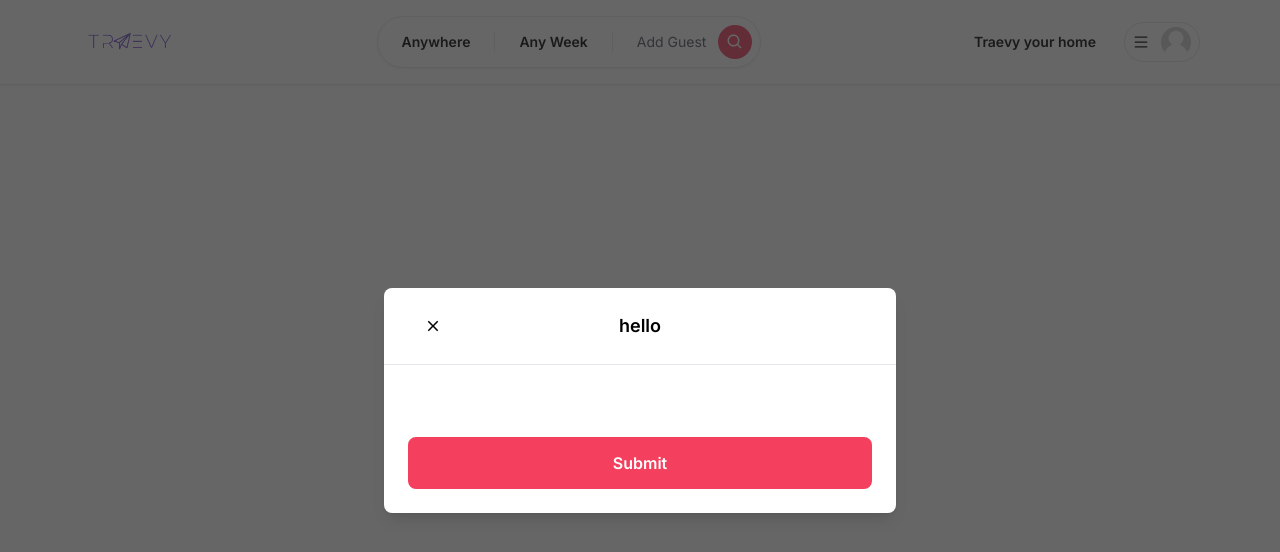
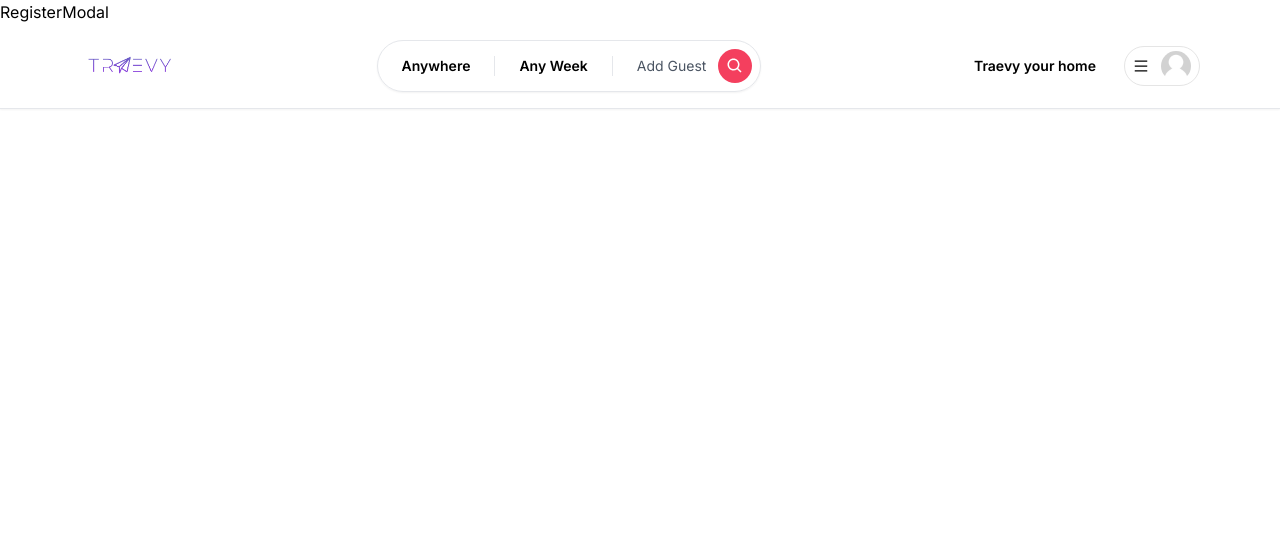
Before and after one commit to sn247776/traevy, a Next.js app: page / in a window 1280 px wide. Shown: the top 552 px of the page. Built offline with nearby package versions, Linux system fonts and the light colour scheme.

Commit message:
work on registe modal

```diff
--- /dev/null
+++ b/app/components/modals/RegisterModal.tsx
@@ -0,0 +1,9 @@
+'use client'
+
+const RegisterModal = () => {
+  return (
+    <div>RegisterModal</div>
+  )
+}
+
+export default RegisterModal
--- /dev/null
+++ b/app/hooks/useRegisterModal.ts
@@ -0,0 +1,16 @@
+import {create} from 'zustand';
+
+interface RegisterModalStore{
+    isOpen: boolean;
+    onOpen:()=> void;
+    onClose:()=>void;
+}
+
+const useRegisterModal = create<RegisterModalStore>((set)=>({
+    isOpen: false,
+    onOpen: () => set({isOpen:true}),
+    onClose: () => set({isOpen:false})
+}))
+
+
+export default useRegisterModal;
--- a/app/layout.tsx
+++ b/app/layout.tsx
@@ -1,5 +1,5 @@
 import ClientOnly from './components/ClientOnly'
-import Modal from './components/modals/Modal'
+import RegisterModal from './components/modals/RegisterModal'
 import Navbar from './components/navbar/Navbar'
 import './globals.css'
 import { Inter } from 'next/font/google'
@@ -20,7 +20,7 @@ export default function RootLayout({
     <html lang="en">
       <body className={inter.className}>
         <ClientOnly>
-          <Modal actionLabel='Submit' isOpen title='hello' secondaryActionLabel="No"/>
+          <RegisterModal/>
           <Navbar />
         </ClientOnly>
         {children}</body>
--- a/package.json
+++ b/package.json
@@ -21,6 +21,7 @@
     "react-dom": "18.2.0",
     "react-icons": "^4.8.0",
     "tailwindcss": "3.3.2",
-    "typescript": "5.0.4"
+    "typescript": "5.0.4",
+    "zustand": "^4.3.8"
   }
 }
```
Also changed, not shown: 1 other file (tests, documents, lock files or other folders).
